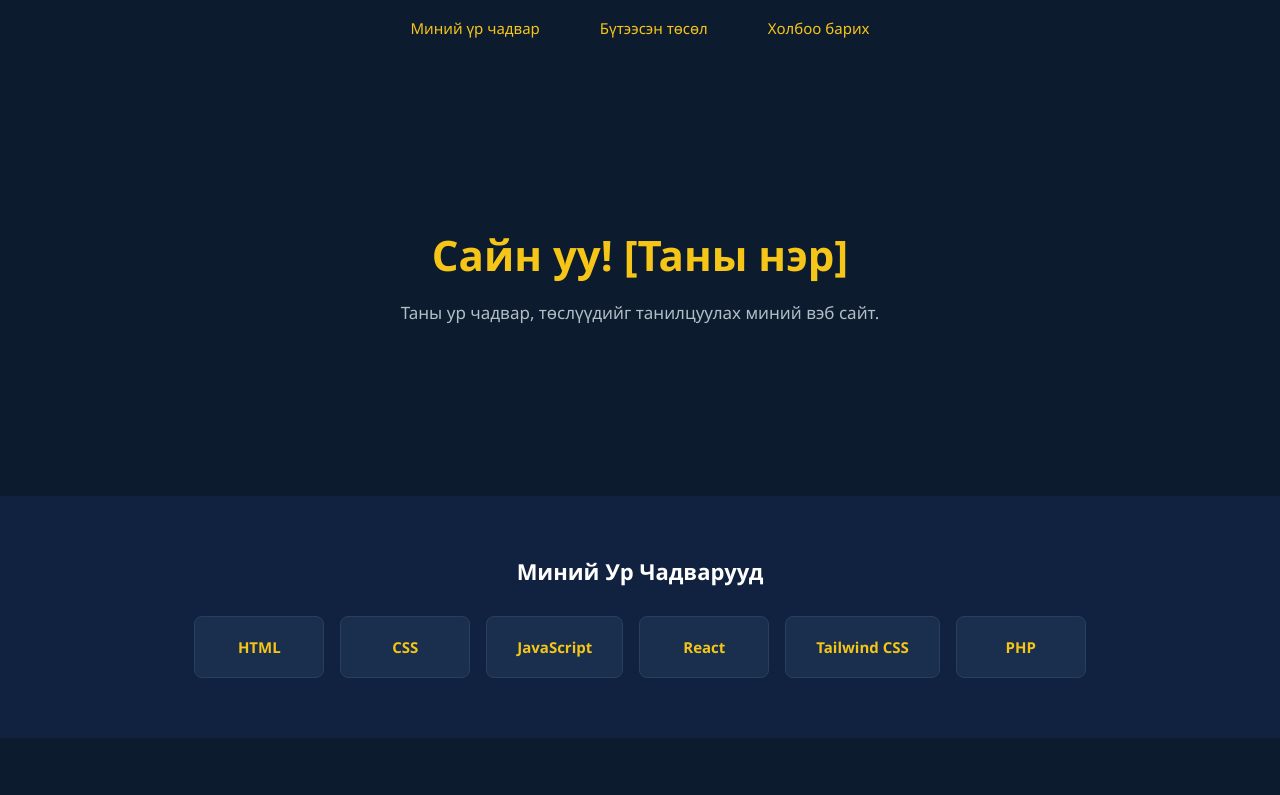
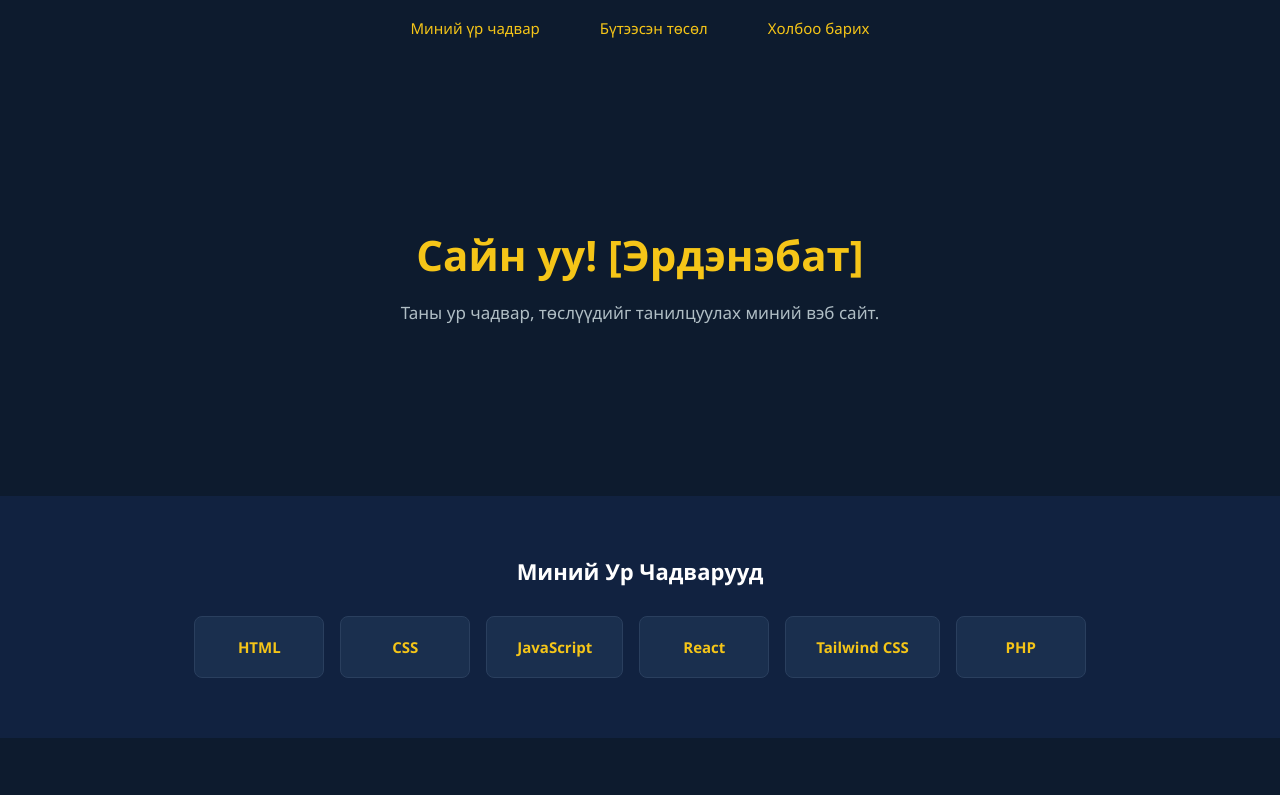
Before and after one commit to Eba904/eba, a plain HTML site: page index.html in a window 1280 px wide. Shown: the top 795 px of the page. Drawn offline with Linux system fonts and the light colour scheme.

Commit message:
Update index.html

```diff
--- a/index.html
+++ b/index.html
@@ -18,7 +18,7 @@
 
     <!-- HERO -->
     <section id="home">
-        <h1>Сайн уу! [Таны нэр]</h1>
+        <h1>Сайн уу! [Эрдэнэбат]</h1>
         <p>Таны ур чадвар, төслүүдийг танилцуулах миний вэб сайт.</p>
     </section>
 
```
